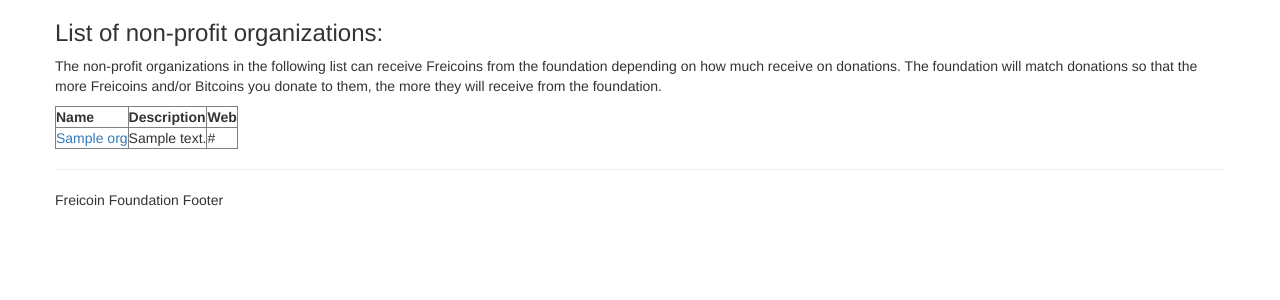
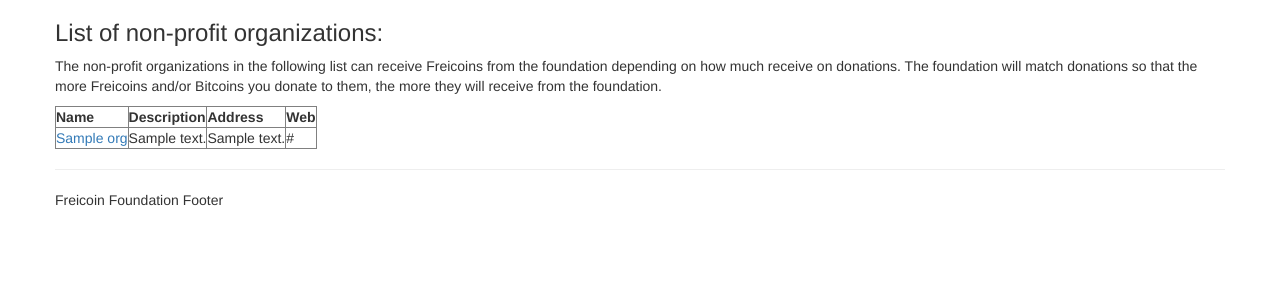
Before and after one commit to freicoin/foundation, a Django app: template donations/templates/organization_list.html in a window 1280 px wide. Shown: the part 232-532 px from the top of the page. Run offline with Django 3.2, Linux system fonts and the light colour scheme; the template is opened without the code that fills it: most values are stand-ins (such as "Sample title", 1, 10 or a date in 2020); some libraries are stand-ins or nearby versions.

Commit message:
Little presentation changes

```diff
--- a/donations/templates/organization_list.html
+++ b/donations/templates/organization_list.html
@@ -17,12 +17,14 @@
   <tr>
     <th>Name</th>
     <th>Description</th>
+    <th>Address</th>
     <th>Web</th>
   </tr>
   {% for org in organization_list %}
   <tr>
     <td><a href="{% url 'donations.views.organization_detail' org.pk %}">{{ org.name }}</a></td>
     <td>{{ org.short_description }}</td>
+    <td>{{ org.foundation_address }}</td>
     <td>{{ org.website }}</td>
   </tr>
   {% endfor %}
```
Also changed, not shown: donations/templates/organization_detail.html (+4 -4 lines).
